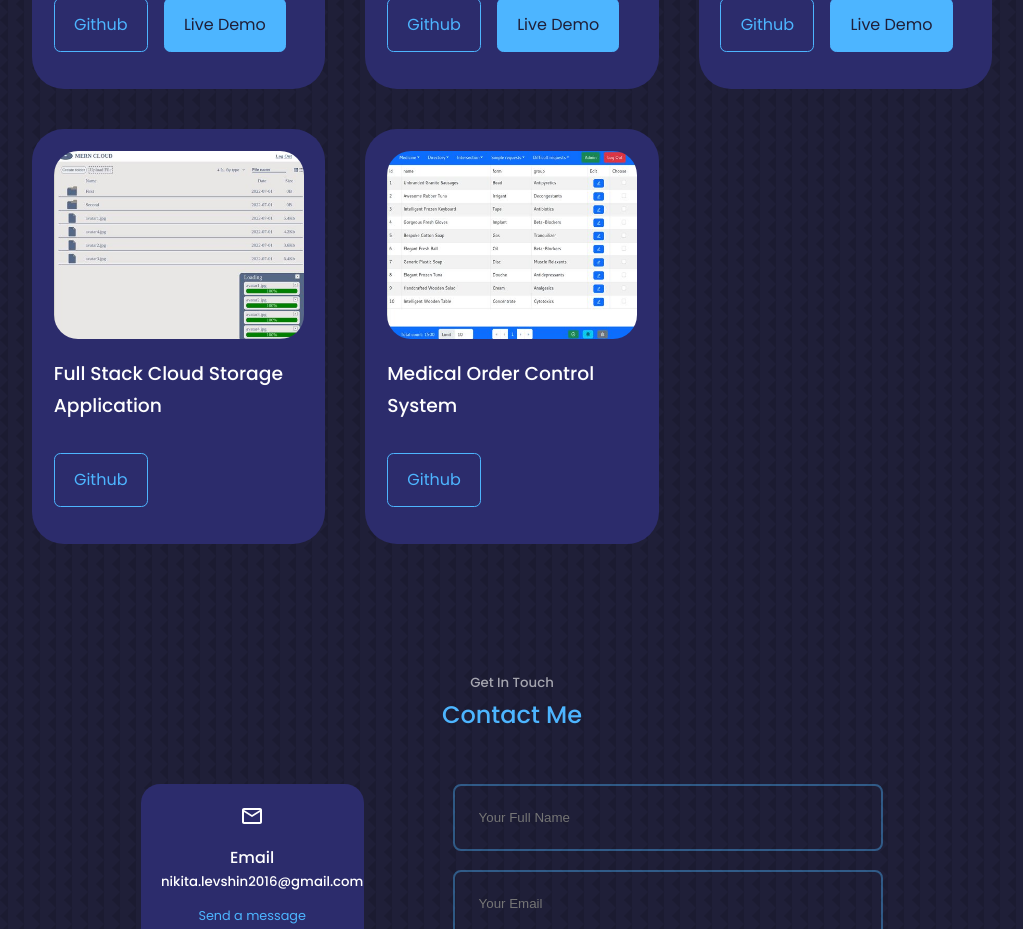
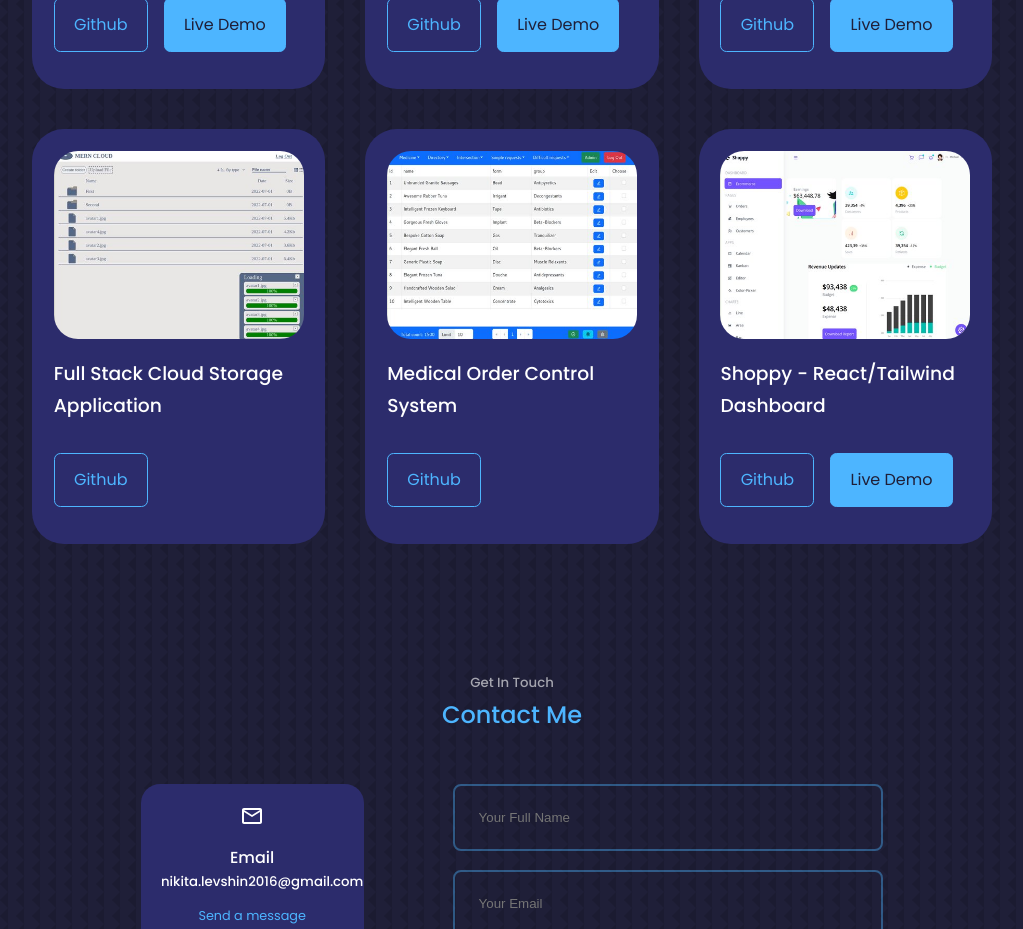
Before and after one commit to nick-levshin/portfolio, a React (Create React App) app: page / in a window 1280 px wide. Shown: the part 4420-5349 px from the top of the page, without its empty margins (128-1151 px from the left). Built offline with nearby package versions, Linux system fonts and the light colour scheme.

Commit message:
feat: add portfolio item 'Dashboard'

```diff
--- a/src/components/portfolio/Portfolio.jsx
+++ b/src/components/portfolio/Portfolio.jsx
@@ -8,6 +8,7 @@ import IMG5 from '../../assets/portfolio5.jpg';
 import IMG6 from '../../assets/portfolio6.jpg';
 import IMG7 from '../../assets/portfolio7.jpg';
 import IMG8 from '../../assets/portfolio8.jpg';
+import IMG9 from '../../assets/portfolio9.jpg';
 import PortfolioItem from './PortfolioItem';
 
 const Portfolio = () => {
@@ -58,6 +59,12 @@ const Portfolio = () => {
       title: 'Medical Order Control System',
       github: 'https://github.com/nick-levshin/Medicine',
     },
+    {
+      image: IMG9,
+      title: 'Shoppy - React/Tailwind Dashboard',
+      github: 'https://github.com/nick-levshin/Dashboard',
+      demo: 'https://dashboard-r7pvramcl-nick-levshin.vercel.app/',
+    },
   ];
 
   return (
```
Also changed, not shown: src/assets/portfolio9.jpg (added).
